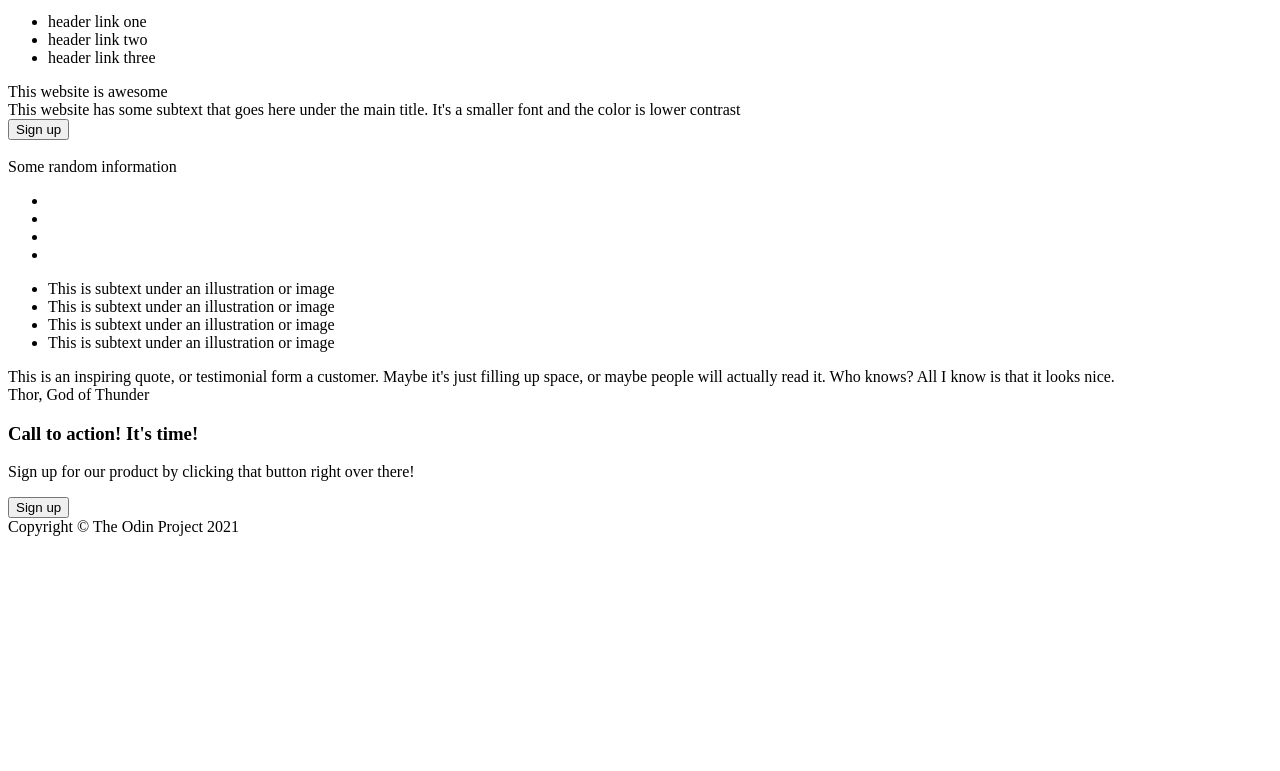
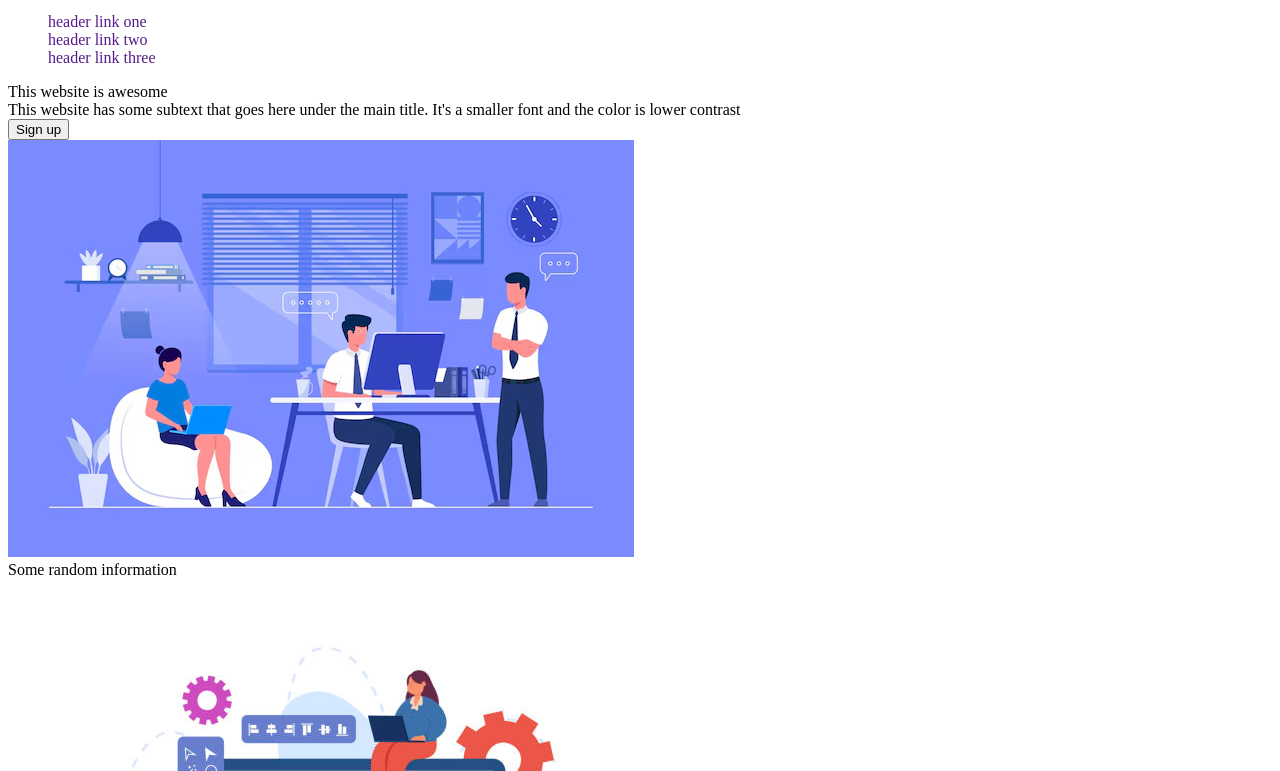
Before and after one commit to VassJanos/odin-flex, a plain HTML site: page index.html in a window 1280 px wide. Shown: the part 29-800 px from the top of the page. Drawn offline with Linux system fonts and the light colour scheme.

Commit message:
Im in a hurry, sorry

```diff
--- a/css/style.css
+++ b/css/style.css
@@ -0,0 +1,25 @@
+body {
+    display: flex;
+    flex-direction: column;
+}
+
+ul {
+    list-style: none;
+}
+
+a {
+    text-decoration: none;
+}
+
+.part-one {
+    display: flex;
+    flex-direction: column;
+}
+
+.header {
+    flex: 1;
+}
+
+.header-content {
+    flex:    3;
+}
--- a/index.html
+++ b/index.html
@@ -12,9 +12,9 @@
             <div class="header">
                 <div class="logo">Header Logo</div>
                 <ul class="links">
-                    <li class="link">header link one</li>
-                    <li class="link">header link two</li>
-                    <li class="link">header link three</li>
+                    <li class="link"><a href="">header link one</a></li>
+                    <li class="link"><a href="">header link two</a></li>
+                    <li class="link"><a href="">header link three</a></li>
                 </ul>
             </div>
             <div class="header-content">
@@ -29,7 +29,7 @@
                 </div>
                 <div class="right-side">
                     <div class="header-image">
-                        <img src="" alt="">
+                        <img src="./img/office-working.jpg" alt="working together">
                     </div>
                 </div>
             </div>
@@ -39,10 +39,10 @@
             <div class="content-title">Some random information</div>
             <div class="cards">
                 <ul class="card-list">
-                    <li class="card"><img src="" alt=""></li>
-                    <li class="card"></li>
-                    <li class="card"></li>
-                    <li class="card"></li>
+                    <li class="card"><img src="./img/illustration.jpg" alt="working together here too"></li>
+                    <li class="card"><img src="./img/illustration.jpg" alt="working together here too"></li>
+                    <li class="card"><img src="./img/illustration.jpg" alt="working together here too"></li>
+                    <li class="card"><img src="./img/illustration.jpg" alt="working together here too"></li>
                 </ul>
                 <ul class="card-text">
                     <li class="text">This is subtext under an illustration or image</li>
```
Also changed, not shown: img/illustration.jpg (added), img/office-working.jpg (added).
